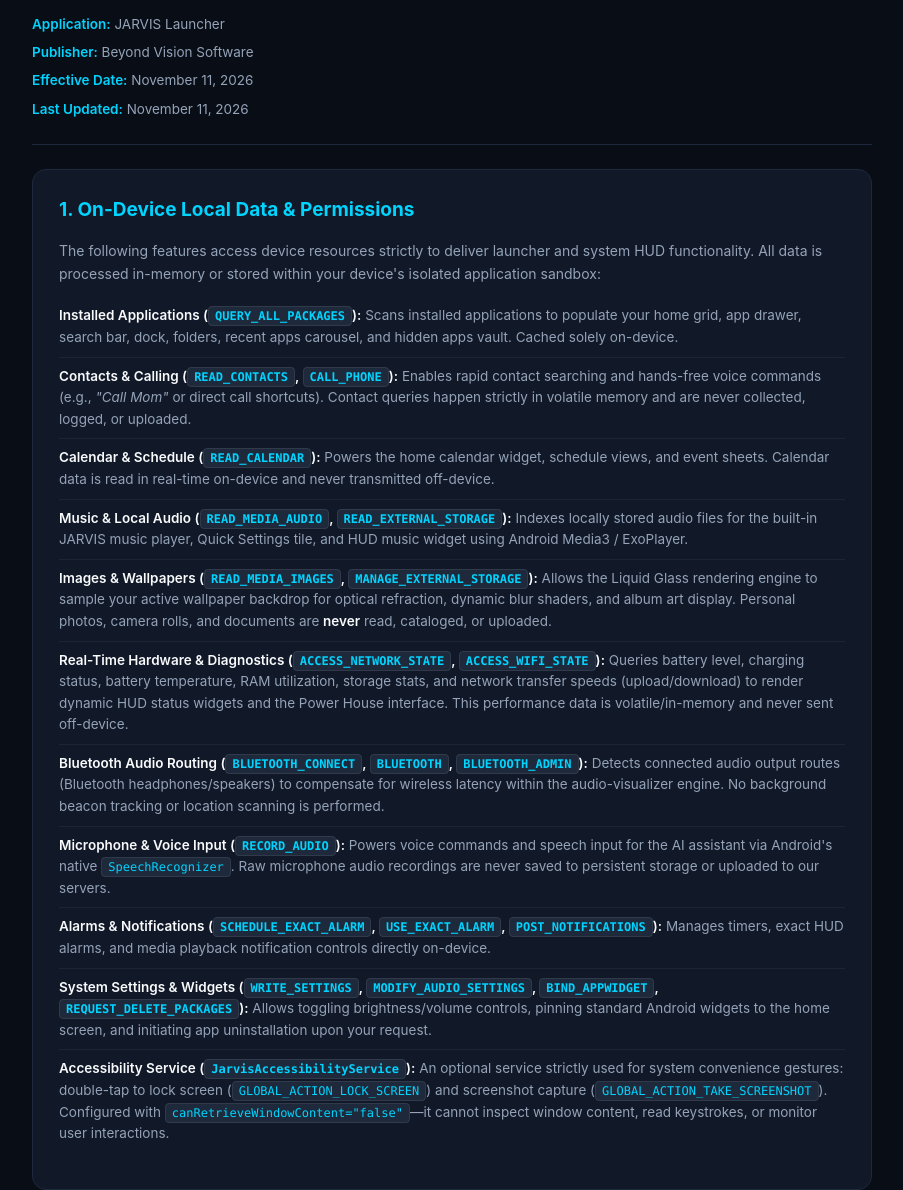
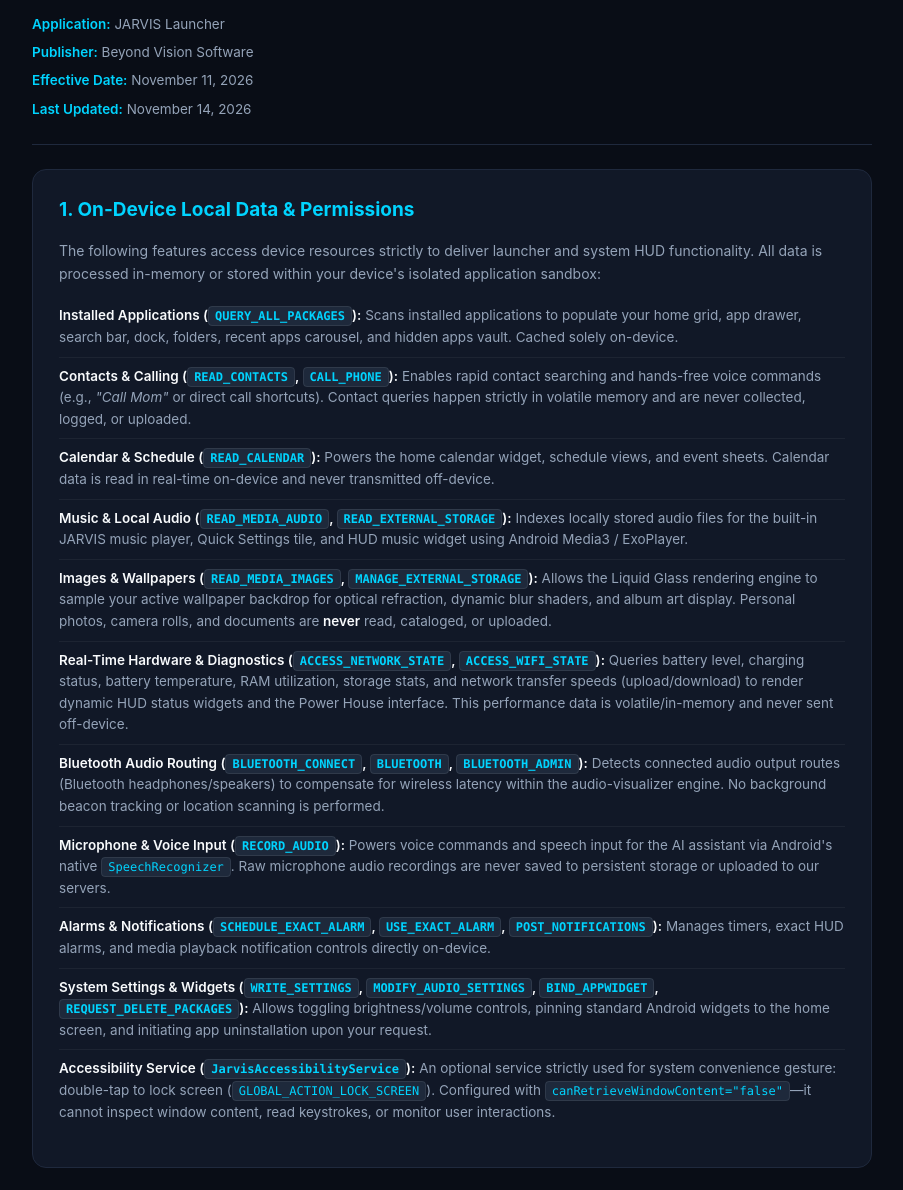
Before and after one commit to beyondvisionsoftware/JARVIS-Launcher, a plain HTML site: page privacy/index.html in a window 1280 px wide. Shown: the part 92-1282 px from the top of the page, without its empty margins (188-1091 px from the left). Drawn offline with Linux system fonts and the light colour scheme.

Commit message:
Update index.html

```diff
--- a/privacy/index.html
+++ b/privacy/index.html
@@ -198,7 +198,7 @@
         <div><strong>Application:</strong> JARVIS Launcher</div>
         <div><strong>Publisher:</strong> Beyond Vision Software</div>
         <div><strong>Effective Date:</strong> November 11, 2026</div>
-        <div><strong>Last Updated:</strong> November 11, 2026</div>
+        <div><strong>Last Updated:</strong> November 14, 2026</div>
       </div>
     </header>
 
@@ -240,7 +240,7 @@
           <strong>System Settings &amp; Widgets (<code>WRITE_SETTINGS</code>, <code>MODIFY_AUDIO_SETTINGS</code>, <code>BIND_APPWIDGET</code>, <code>REQUEST_DELETE_PACKAGES</code>):</strong> Allows toggling brightness/volume controls, pinning standard Android widgets to the home screen, and initiating app uninstallation upon your request.
         </li>
         <li>
-          <strong>Accessibility Service (<code>JarvisAccessibilityService</code>):</strong> An optional service strictly used for system convenience gestures: double-tap to lock screen (<code>GLOBAL_ACTION_LOCK_SCREEN</code>) and screenshot capture (<code>GLOBAL_ACTION_TAKE_SCREENSHOT</code>). Configured with <code>canRetrieveWindowContent="false"</code>—it cannot inspect window content, read keystrokes, or monitor user interactions.
+          <strong>Accessibility Service (<code>JarvisAccessibilityService</code>):</strong> An optional service strictly used for system convenience gesture: double-tap to lock screen (<code>GLOBAL_ACTION_LOCK_SCREEN</code>). Configured with <code>canRetrieveWindowContent="false"</code>—it cannot inspect window content, read keystrokes, or monitor user interactions.
         </li>
       </ul>
     </section>
```
